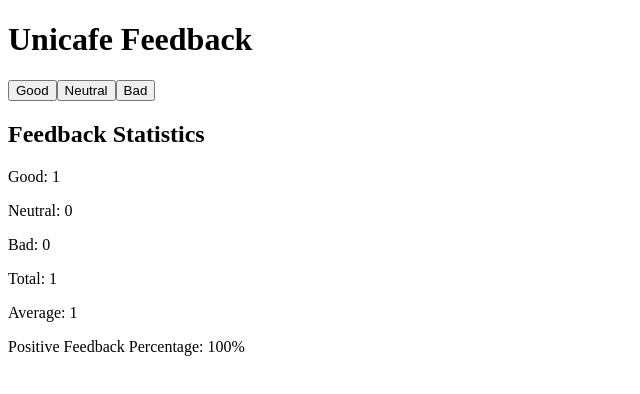
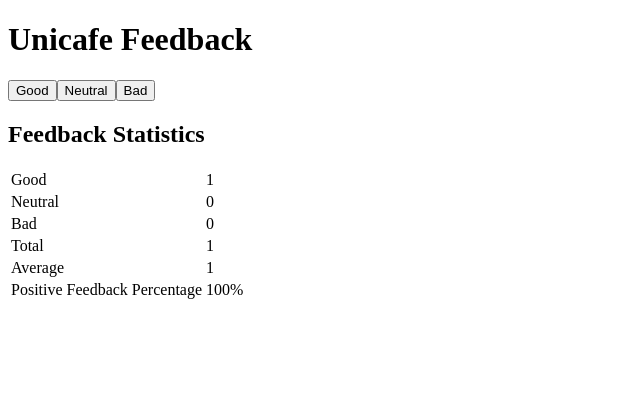
Before and after one commit to thawrieh/unicafe, a React (Vite) app: page / in a window 1280 px wide. Both pictures are taken after a click on the button "Good". Shown: the top 394 px of the page, without its empty margins (0-640 px from the left). Built offline with nearby package versions, Linux system fonts and the light colour scheme.

Commit message:
task 1.11

```diff
--- a/src/App.jsx
+++ b/src/App.jsx
@@ -1,32 +1,48 @@
 import React, { useState } from 'react'
 
-const StatisticLine = ({ text, value }) => {
-  return (
-    <p>{text}: {value}</p>
-  )
-}
 const Statistics = ({ good, neutral, bad }) => {
   const total = good + neutral + bad
   const average = total === 0 ? 0 : (good - bad) / total
   const positivePercentage = total === 0 ? 0 : (good / total) * 100
 
   if (total === 0) {
-    return <div>No feedback given</div>
+    return <div> <p>No feedback given</p></div>
   }
 
   return (
     <div>
       <h2>Feedback Statistics</h2>
-      <StatisticLine text="Good" value={good} />
-      <StatisticLine text="Neutral" value={neutral} />
-      <StatisticLine text="Bad" value={bad} />
-      <StatisticLine text="Total" value={total} />
-      <StatisticLine text="Average" value={average} />
-      <StatisticLine text="Positive Feedback Percentage" value={`${positivePercentage}%`} />
+      <table>
+        <tbody>
+          <tr>
+            <td>Good</td>
+            <td>{good}</td>
+          </tr>
+          <tr>
+            <td>Neutral</td>
+            <td>{neutral}</td>
+          </tr>
+          <tr>
+            <td>Bad</td>
+            <td>{bad}</td>
+          </tr>
+          <tr>
+            <td>Total</td>
+            <td>{total}</td>
+          </tr>
+          <tr>
+            <td>Average</td>
+            <td>{average}</td>
+          </tr>
+          <tr>
+            <td>Positive Feedback Percentage</td>
+            <td>{positivePercentage}%</td>
+          </tr>
+        </tbody>
+      </table>
     </div>
   )
 }
-
 const Button = ({ onClick, text }) => {
   return (
     <button onClick={onClick}>
```
